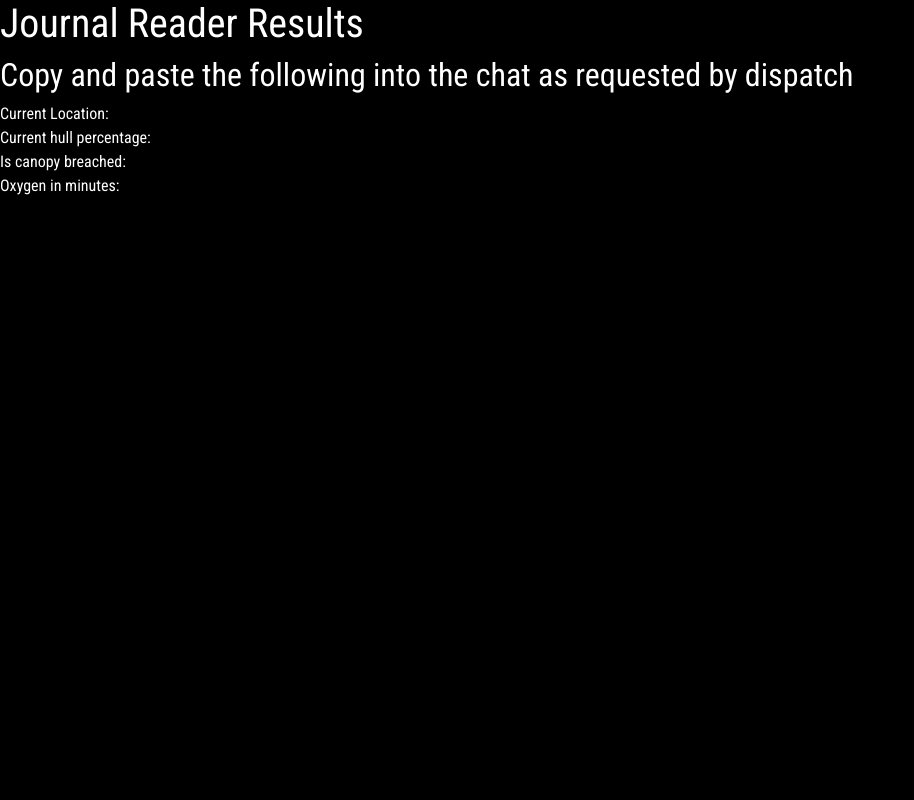
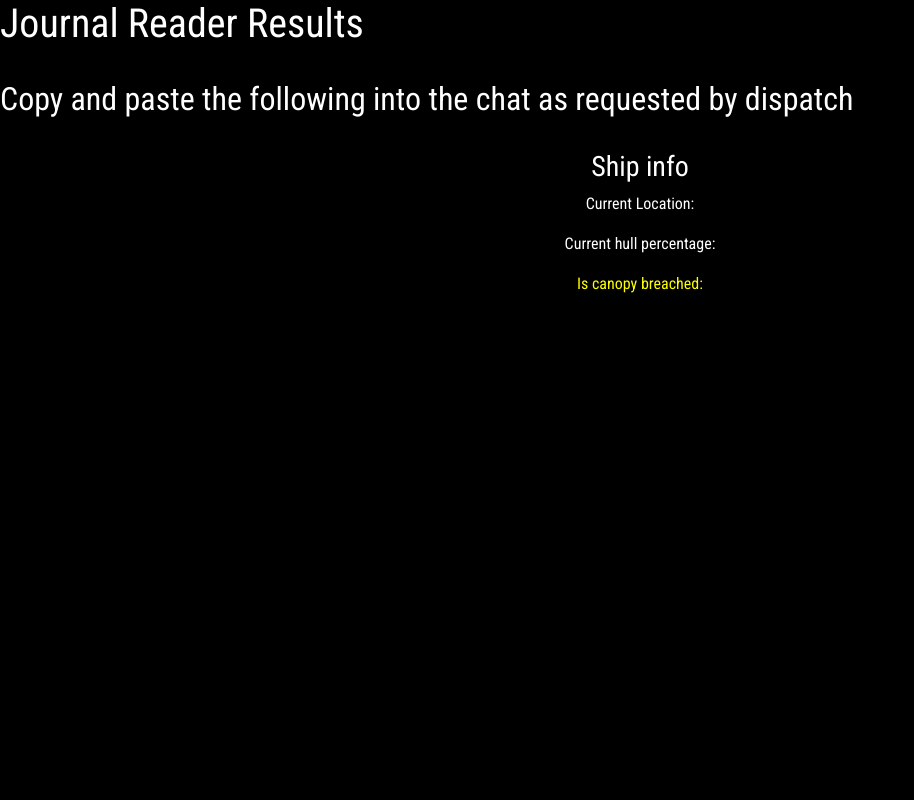
Before and after one commit to HullSeals/Main-Site, a PHP site: page /journal-reader/result.php in a window 1280 px wide. Shown: the whole page, without its empty margins (0-914 px from the left). Run offline with PHP 8.4, Linux system fonts and the light colour scheme; the visitor is signed in with stand-in values (Sample User, id 1).

Commit message:
More formating, color and set o2 and synth(new) to only show if there canopy breached

```diff
--- a/result.php
+++ b/result.php
@@ -16,11 +16,20 @@
 	<script src="https://stackpath.bootstrapcdn.com/bootstrap/4.3.1/js/bootstrap.min.js" integrity="sha384-JjSmVgyd0p3pXB1rRibZUAYoIIy6OrQ6VrjIEaFf/nJGzIxFDsf4x0xIM+B07jRM" crossorigin="anonymous"></script>
 	<link href="styles.css" rel="stylesheet" type="text/css">
 	</script>
+	<style>
+		.critical1
+		{
+			color: yellow;
+		}
+		.critical2
+		{
+			color: red;
+		}
+	</style>
 </head>
 <body>
-<h1>Journal Reader Results</h1>
-<h2>Copy and paste the following into the chat as requested by dispatch</h2>
-</body>
+<h1>Journal Reader Results</h1><br>
+<h2>Copy and paste the following into the chat as requested by dispatch</h2><br>
 <?php
 /**
  * Created by PhpStorm.
@@ -30,10 +39,25 @@
  */
 session_start();
 $info = $_SESSION['info'];
-echo "Current Location: ".$info['system']."<BR>";
-echo "Current hull percentage: ".$info['hull']."<BR>";
-echo "Is canopy breached: ".$info['breach']."<BR>";
-echo "Oxygen in minutes: ".$info['oxygen']."<BR>";
+// added echo formatting - HW
+echo "<div align=\x22center\x22>";
+echo "<h3>Ship info</h3>";
+echo "<p>Current Location: ".$info['system']."</p>";
+echo "<p>Current hull percentage: ".$info['hull']."</p>";
+// adding color to these lines and logic so it doesn't show o2 or ls for no breach - HW
+echo "<p class=\x22critical1\x22>Is canopy breached: ".$info['breach']."</p>";
+if ( $info['breach'] == 'true' ) {
+	echo "<p class=\x22critical2\x22>Oxygen in minutes: ".$info['oxygen']."</p>";
+	echo "<p>Life support synth count: ".$info['lifesupport']."</p>";
+}
 
-// Commenting out the debug dump
+/** TODO - add lines for SRV Data - HW
+ *  echo "<h3>SRV Coordinates</h3>";
+ *
+ */
+
+echo "</div>";
+// Commenting out the debug dump - HW
 // var_dump($_SESSION['debug']);
+
+echo "</body>";
```
